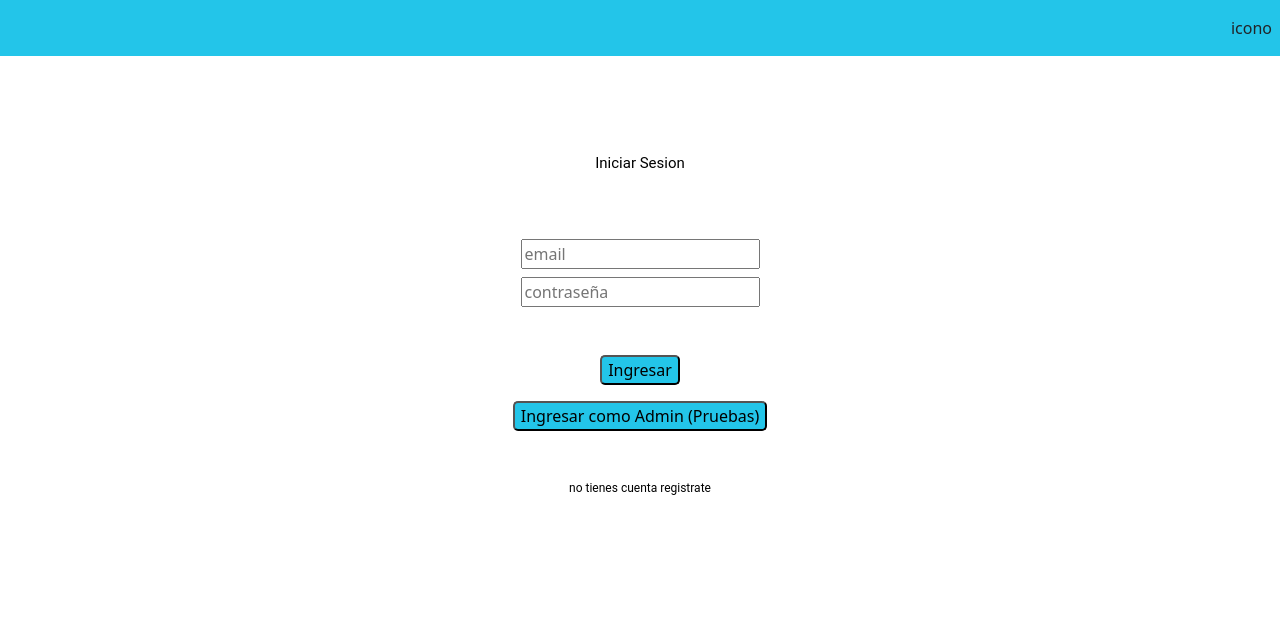
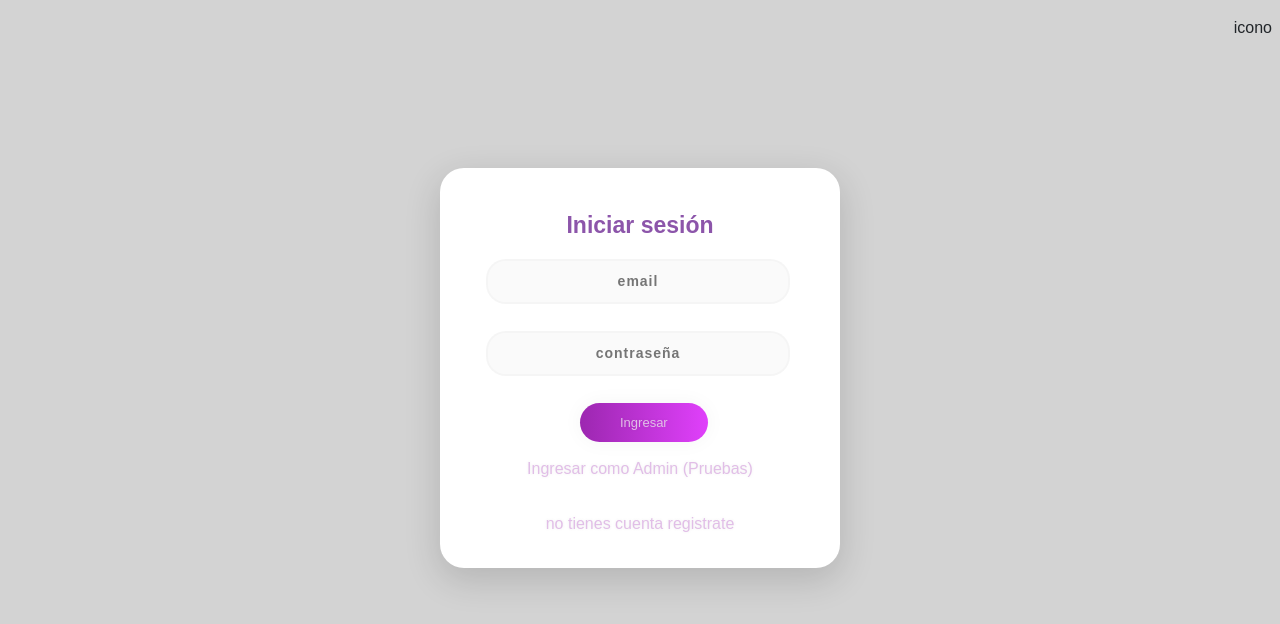
Before and after one commit to victorlaragurmendi/pwaVentaTickets, a React (Create React App) app: page / in a window 1280 px wide. Shown: the top 624 px of the page. Built offline with nearby package versions, Linux system fonts and the light colour scheme.

Commit message:
modi Front v1

```diff
--- a/src/components/login/IniciarSesion.js
+++ b/src/components/login/IniciarSesion.js
@@ -11,31 +11,25 @@ const IniciarSesion = () => {
         <div className=" navbar  d-flex flex-row-reverse">
           <div className="p-2">icono</div>
         </div>
-        <div className="row">
-          <div>
-            <div className="d-flex justify-content-center mt-5 pt-5 txtiniciarsesion"> <p>Iniciar Sesion</p></div>
 
 
-            <div className="d-flex justify-content-center mt-5">
-              <input type="text" className=" " id="inlineFormInputName1" placeholder="email" />
-            </div>
-            <div className="d-flex justify-content-center mt-2">
-              <input type="text" className=" " id="inlineFormInputName2" placeholder="contraseña" />
-            </div>
-            <div className="d-flex justify-content-center mt-5">
-              <div>
-                <button className="btningresar" ><a href="/home">Ingresar</a></button>
-              </div>
-            </div>
-            <div className="d-flex justify-content-center mt-3 ">
-              <div>
-                <button className="btningresar" ><a href="/perfiladministrador">Ingresar como Admin (Pruebas)</a></button>
-              </div>
-            </div>
 
-            <div className="d-flex justify-content-center mt-5 txtnotienescuenta"><a href="/registrousuario">no tienes cuenta registrate</a></div>
-          </div>
-        </div>
+
+      <div className="main">
+        <p className="sign" align="center">Iniciar sesión</p>
+
+
+
+        <input type="text" className="un" id="inlineFormInputName1" placeholder="email" />
+
+        <input type="password" className="pass" id="inlineFormInputName1" placeholder="contraseña" />
+
+        <button className="submit " ><a href="/home">Ingresar</a></button>
+        <p className="forgot" align="center"><a href="/perfiladministrador">Ingresar como Admin (Pruebas)</a></p>
+        <p className="forgot" align="center"><a  href="/registrousuario">no tienes cuenta registrate</a></p>
+
+      </div>
+
       </container>
 
 
--- a/src/components/login/RegistroUsuario.js
+++ b/src/components/login/RegistroUsuario.js
@@ -11,26 +11,29 @@ const RegistroUsuario = () => {
                 </div>
                 <div className="row">
 
-                    <div>
-                        <div className="d-flex justify-content-center mt-5 pt-5 txtiniciarsesion"> <p>Registro Usuario</p></div>
-                        <div className="d-flex justify-content-center mt-5">
-                            <input type="text" className=" " id="inlineFormInputName1" placeholder="nombre" />
-                        </div>
-                        <div className="d-flex justify-content-center mt-2">
-                            <input type="text" className=" " id="inlineFormInputName2" placeholder="email" />
-                        </div>
-                        <div className="d-flex justify-content-center mt-2">
-                            <input type="text" className=" " id="inlineFormInputName3" placeholder="contraseña" />
-                        </div>
-                        <div className="d-flex justify-content-center mt-5">
-                            <div>
-                                <button className="btningresar" ><a href="/home">Registrar</a></button>
-                            </div>
-                        </div>
 
-                    </div>
 
                 </div>
+
+
+                <div className="main">
+        <p className="sign" align="center">Registro Usuario</p>
+
+
+
+        <input type="text" className="un" id="inlineFormInputName1" placeholder="nombre" />
+
+        <input type="text" className="un" id="inlineFormInputName1" placeholder="email" />
+
+        <input type="password" className="un" id="inlineFormInputName1" placeholder="contraseña" />
+
+        <button className="submit " ><a href="/home">Registrar</a></button>
+
+
+      </div>
+
+
+
 
             </container>
 
--- a/src/components/usuarios/PerfilAdministrador.js
+++ b/src/components/usuarios/PerfilAdministrador.js
@@ -82,6 +82,96 @@ const PerfilAdministrador = () => {
 
                 </div>
 
+
+
+
+
+
+<div class="row">
+		<h1>CRUD Table</h1>
+        <p><a href="#" ><i class="fa fa-plus-square"></i>Add Vehicle</a></p>
+
+
+        <table id="test-table">
+      <thead>
+        <tr>
+          <th>Make</th>
+          <th>Model</th>
+          <th>Milage</th>
+          <th>Status</th>
+					<th></th>
+        </tr>
+      </thead>
+      <tfoot></tfoot>
+      <tbody>
+				<tr>
+          <td><label for=""><input type="text" name="" id="" placeholder="Make" /></label></td>
+          <td><label for=""><input type="text" name="" id="" placeholder="Model" /></label></td>
+          <td><label for=""><input type="text" name="" id="" placeholder="Milage" /></label></td>
+          <td>
+						<form action="" class="">
+						  <div class="switch round large">
+								<input id="exampleRadioSwitch3" type="radio" name="testGroup"></input>
+								<label for="exampleRadioSwitch3"></label>
+								<input id="exampleRadioSwitch4" type="radio" name="testGroup"></input>
+								<label for="exampleRadioSwitch4"></label>
+							</div>
+						</form>
+
+          </td>
+          <td>
+						<form action="">
+						  <input type="submit" class="tiny button"></input>
+						</form>
+
+					</td>
+
+                    </tr>
+
+        <tr>
+          <td>lorem1</td>
+          <td>lorem2</td>
+          <td>lorem3</td>
+          <td>lorem4</td>
+          <td>
+						<form action="">
+						  <button class="button"><i class="fa fa-pencil-square-o"></i></button>
+							<button class="button"><i class="fa fa-trash-o"></i></button>
+						</form>
+					</td>
+        </tr>
+        <tr>
+          <td>lorem1</td>
+          <td>lorem2</td>
+          <td>lorem3</td>
+          <td>lorem4</td>
+          <td>lorem5</td>
+        </tr>
+        <tr>
+          <td>lorem1</td>
+          <td>lorem2</td>
+          <td>lorem3</td>
+          <td>lorem4</td>
+          <td>lorem5</td>
+        </tr>
+        <tr>
+          <td>lorem1</td>
+          <td>lorem2</td>
+          <td>lorem3</td>
+          <td>lorem4</td>
+          <td>lorem5</td>
+        </tr>
+      </tbody>
+    </table>
+
+
+</div>
+
+
+
+
+
+
             </container>
 
         </>
--- a/src/index.css
+++ b/src/index.css
@@ -1,5 +1,6 @@
 /* inicar sesion */
-.navbar{
+
+/* .navbar{
 
     background: #23C5E9;
 }
@@ -36,3 +37,145 @@ a{
     text-decoration: none;
     color:#000000;
 }
+  */
+
+
+
+
+
+
+
+
+
+
+body {
+    background-color: #F3EBF6;
+    font-family: 'Ubuntu', sans-serif;
+}
+
+.main {
+    background-color: #FFFFFF;
+    width: 400px;
+    height: 400px;
+    margin: 7em auto;
+    border-radius: 1.5em;
+    box-shadow: 0px 11px 35px 2px rgba(0, 0, 0, 0.14);
+}
+
+.sign {
+    padding-top: 40px;
+    color: #8C55AA;
+    font-family: 'Ubuntu', sans-serif;
+    font-weight: bold;
+    font-size: 23px;
+}
+
+.un {
+width: 76%;
+color: rgb(38, 50, 56);
+font-weight: 700;
+font-size: 14px;
+letter-spacing: 1px;
+background: rgba(136, 126, 126, 0.04);
+padding: 10px 20px;
+border: none;
+border-radius: 20px;
+outline: none;
+box-sizing: border-box;
+border: 2px solid rgba(0, 0, 0, 0.02);
+margin-bottom: 50px;
+margin-left: 46px;
+text-align: center;
+margin-bottom: 27px;
+font-family: 'Ubuntu', sans-serif;
+}
+
+form.form1 {
+    padding-top: 40px;
+}
+
+.pass {
+        width: 76%;
+color: rgb(38, 50, 56);
+font-weight: 700;
+font-size: 14px;
+letter-spacing: 1px;
+background: rgba(136, 126, 126, 0.04);
+padding: 10px 20px;
+border: none;
+border-radius: 20px;
+outline: none;
+box-sizing: border-box;
+border: 2px solid rgba(0, 0, 0, 0.02);
+margin-bottom: 50px;
+margin-left: 46px;
+text-align: center;
+margin-bottom: 27px;
+font-family: 'Ubuntu', sans-serif;
+}
+
+
+.un:focus, .pass:focus {
+    border: 2px solid rgba(0, 0, 0, 0.18) !important;
+
+}
+
+.submit {
+  cursor: pointer;
+    border-radius: 5em;
+    color: #fff;
+    background: linear-gradient(to right, #9C27B0, #E040FB);
+    border: 0;
+    padding-left: 40px;
+    padding-right: 40px;
+    padding-bottom: 10px;
+    padding-top: 10px;
+    font-family: 'Ubuntu', sans-serif;
+    margin-left: 35%;
+    font-size: 13px;
+    box-shadow: 0 0 20px 1px rgba(0, 0, 0, 0.04);
+}
+
+.forgot {
+    text-shadow: 0px 0px 3px rgba(117, 117, 117, 0.12);
+    color: #E1BEE7;
+    padding-top: 15px;
+}
+
+a {
+    text-shadow: 0px 0px 3px rgba(117, 117, 117, 0.12);
+    color: #E1BEE7;
+    text-decoration: none
+}
+
+@media (max-width: 600px) {
+    .main {
+        border-radius: 0px;
+    }
+}
+
+
+
+
+
+
+
+
+
+
+body{background-color:lightgray;}
+table{
+	width:100%;
+}
+td form {
+	margin:0;padding:0;
+}
+td form button.button{
+	padding:0.25em;margin:0.25em;
+	background:none;
+	color:blue;
+}
+td form button.button:hover{
+  background:none;
+	color:steelblue;
+}
```
Also changed, not shown: 1 other file (tests, documents, lock files or other folders).
